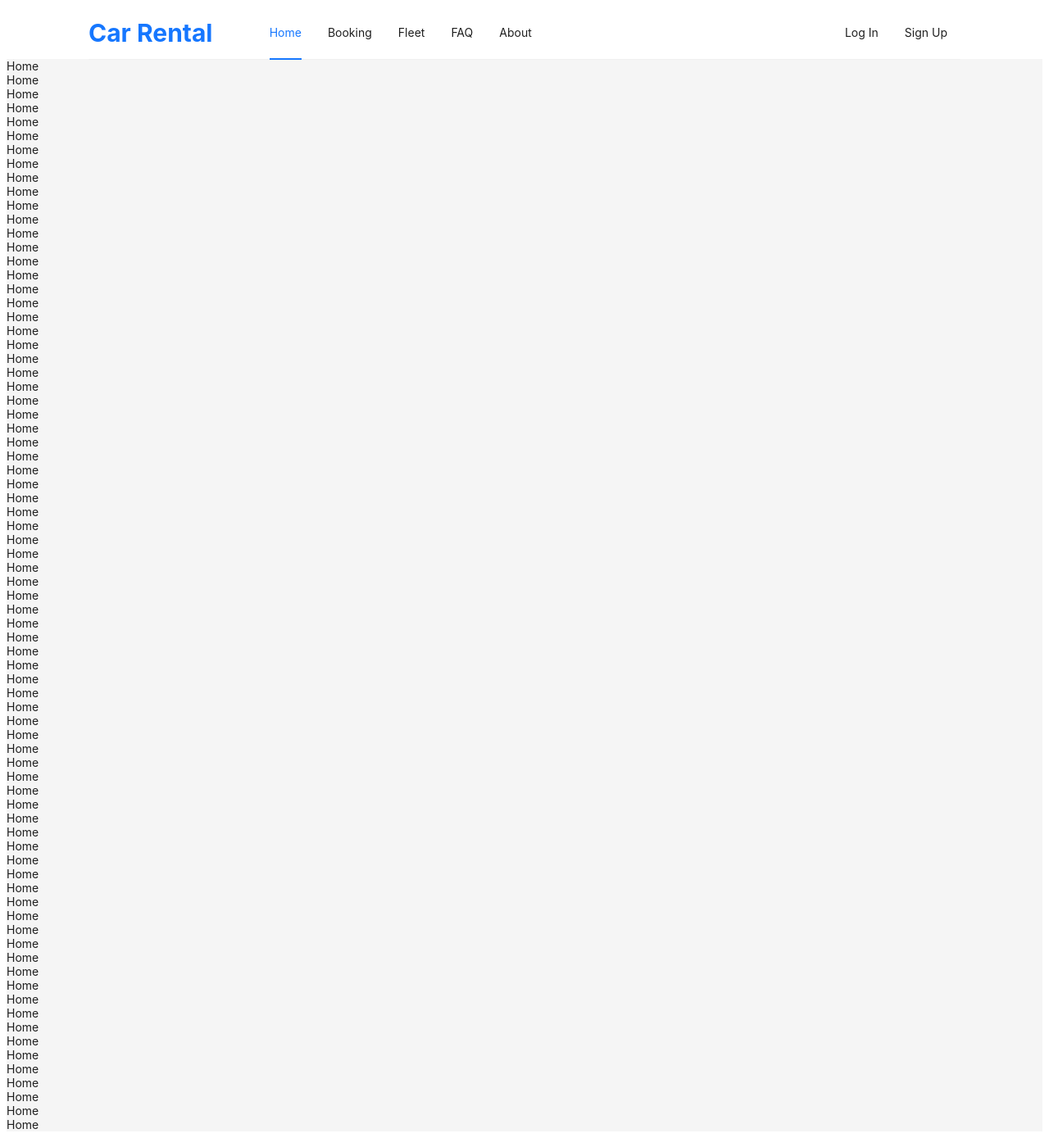
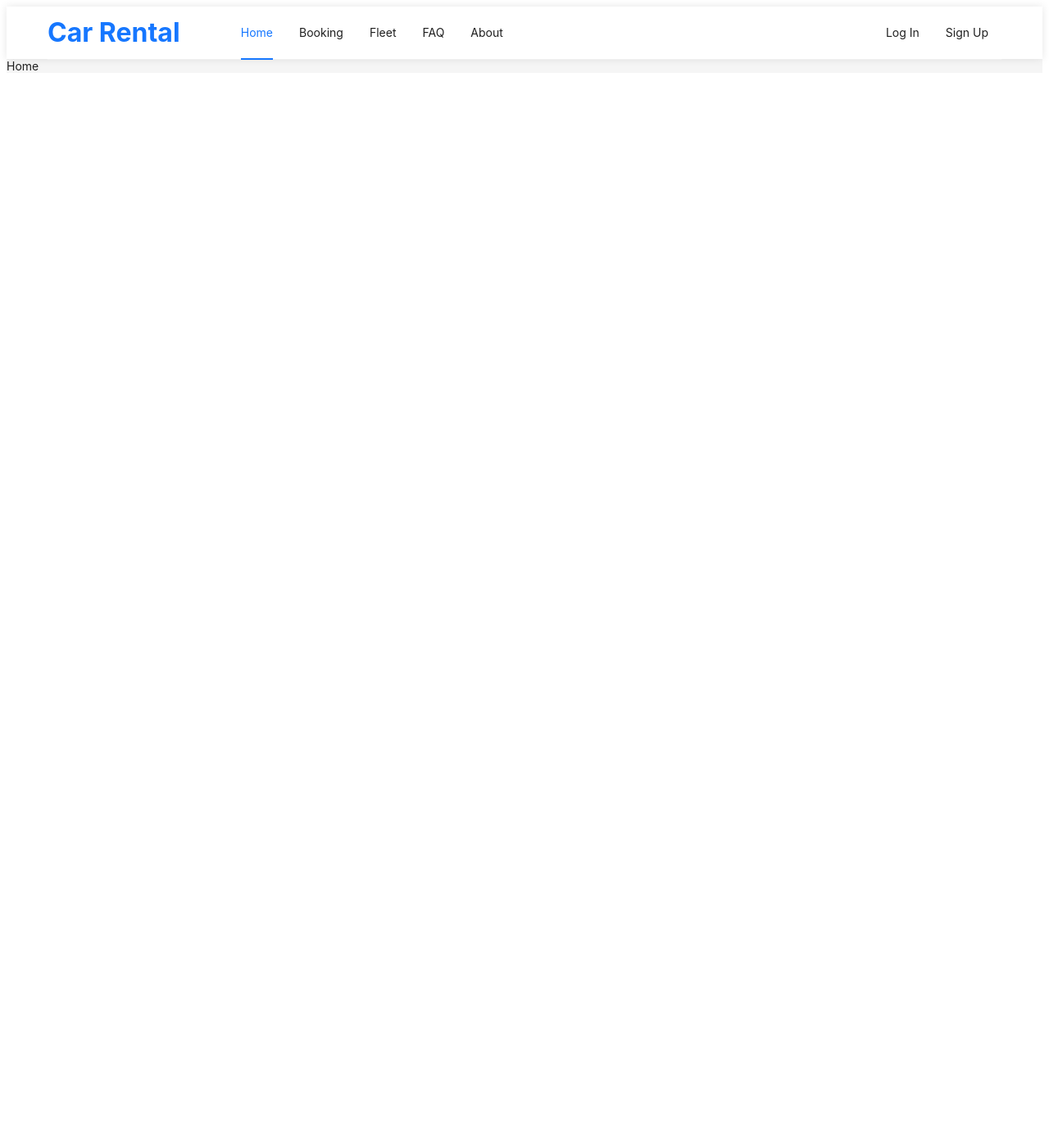
Before and after one commit to baarteek/car-rental-client, a React (Vite) app: page / in a window 1280 px wide. Shown: the whole page at 82% size. After the commit the page ends 800 px from the top, so only its background shows below. Built offline with nearby package versions, Linux system fonts and the light colour scheme.

Commit message:
add login view

```diff
--- a/src/App.css
+++ b/src/App.css
@@ -1,3 +1,20 @@
 .ant-layout-header {
   background-color: #ffffff;
+  box-shadow: 0 0 10px rgba(0, 0, 0, 0.1);
 }
+
+.mainContainer {
+  display: flex;
+  justify-content: center;
+  align-items: center;
+  height: 100vh;
+}
+
+.loginForm {
+  padding: 6% ;
+  background: #fff;
+  border: 1px solid #ccc;
+  box-shadow: 0 0 10px rgba(0, 0, 0, 0.1);
+  border-radius: 5%;
+  width: 35%;
+}
--- a/src/App.jsx
+++ b/src/App.jsx
@@ -12,9 +12,7 @@ function App() {
   return (
     <Router>
       <Layout>
-        <Header>
           <HeaderComponents />
-        </Header>
         <Content>
           <Routes>
             <Route path="/" element={<Home />} />
--- a/src/components/HeaderComponents.jsx
+++ b/src/components/HeaderComponents.jsx
@@ -49,7 +49,7 @@ const styles = {
     logo: {
         marginRight: '5%',
         fontWeight: 'bold',
-        fontSize: '30px'
+        fontSize: '32px',
     },
 }
 
--- a/src/views/Home.jsx
+++ b/src/views/Home.jsx
@@ -1,83 +1,7 @@
 const Home = () => {
     return (
         <>
-        <div style={{justifyContent: 'center', alignItems: 'center'}}>Home</div>
-        <div style={{justifyContent: 'center', alignItems: 'center'}}>Home</div>
-        <div style={{justifyContent: 'center', alignItems: 'center'}}>Home</div>
-        <div style={{justifyContent: 'center', alignItems: 'center'}}>Home</div>
-        <div style={{justifyContent: 'center', alignItems: 'center'}}>Home</div>
-        <div style={{justifyContent: 'center', alignItems: 'center'}}>Home</div>
-        <div style={{justifyContent: 'center', alignItems: 'center'}}>Home</div>
-        <div style={{justifyContent: 'center', alignItems: 'center'}}>Home</div>
-        <div style={{justifyContent: 'center', alignItems: 'center'}}>Home</div>
-        <div style={{justifyContent: 'center', alignItems: 'center'}}>Home</div>
-        <div style={{justifyContent: 'center', alignItems: 'center'}}>Home</div>
-        <div style={{justifyContent: 'center', alignItems: 'center'}}>Home</div>
-        <div style={{justifyContent: 'center', alignItems: 'center'}}>Home</div>
-        <div style={{justifyContent: 'center', alignItems: 'center'}}>Home</div>
-        <div style={{justifyContent: 'center', alignItems: 'center'}}>Home</div>
-        <div style={{justifyContent: 'center', alignItems: 'center'}}>Home</div>
-        <div style={{justifyContent: 'center', alignItems: 'center'}}>Home</div>
-        <div style={{justifyContent: 'center', alignItems: 'center'}}>Home</div>
-        <div style={{justifyContent: 'center', alignItems: 'center'}}>Home</div>
-        <div style={{justifyContent: 'center', alignItems: 'center'}}>Home</div>
-        <div style={{justifyContent: 'center', alignItems: 'center'}}>Home</div>
-        <div style={{justifyContent: 'center', alignItems: 'center'}}>Home</div>
-        <div style={{justifyContent: 'center', alignItems: 'center'}}>Home</div>
-        <div style={{justifyContent: 'center', alignItems: 'center'}}>Home</div>
-        <div style={{justifyContent: 'center', alignItems: 'center'}}>Home</div>
-        <div style={{justifyContent: 'center', alignItems: 'center'}}>Home</div>
-        <div style={{justifyContent: 'center', alignItems: 'center'}}>Home</div>
-        <div style={{justifyContent: 'center', alignItems: 'center'}}>Home</div>
-        <div style={{justifyContent: 'center', alignItems: 'center'}}>Home</div>
-        <div style={{justifyContent: 'center', alignItems: 'center'}}>Home</div>
-        <div style={{justifyContent: 'center', alignItems: 'center'}}>Home</div>
-        <div style={{justifyContent: 'center', alignItems: 'center'}}>Home</div>
-        <div style={{justifyContent: 'center', alignItems: 'center'}}>Home</div>
-        <div style={{justifyContent: 'center', alignItems: 'center'}}>Home</div>
-        <div style={{justifyContent: 'center', alignItems: 'center'}}>Home</div>
-        <div style={{justifyContent: 'center', alignItems: 'center'}}>Home</div>
-        <div style={{justifyContent: 'center', alignItems: 'center'}}>Home</div>
-        <div style={{justifyContent: 'center', alignItems: 'center'}}>Home</div>
-        <div style={{justifyContent: 'center', alignItems: 'center'}}>Home</div>
-        <div style={{justifyContent: 'center', alignItems: 'center'}}>Home</div>
-        <div style={{justifyContent: 'center', alignItems: 'center'}}>Home</div>
-        <div style={{justifyContent: 'center', alignItems: 'center'}}>Home</div>
-        <div style={{justifyContent: 'center', alignItems: 'center'}}>Home</div>
-        <div style={{justifyContent: 'center', alignItems: 'center'}}>Home</div>
-        <div style={{justifyContent: 'center', alignItems: 'center'}}>Home</div>
-        <div style={{justifyContent: 'center', alignItems: 'center'}}>Home</div>
-        <div style={{justifyContent: 'center', alignItems: 'center'}}>Home</div>
-        <div style={{justifyContent: 'center', alignItems: 'center'}}>Home</div>
-        <div style={{justifyContent: 'center', alignItems: 'center'}}>Home</div>
-        <div style={{justifyContent: 'center', alignItems: 'center'}}>Home</div>
-        <div style={{justifyContent: 'center', alignItems: 'center'}}>Home</div>
-        <div style={{justifyContent: 'center', alignItems: 'center'}}>Home</div>
-        <div style={{justifyContent: 'center', alignItems: 'center'}}>Home</div>
-        <div style={{justifyContent: 'center', alignItems: 'center'}}>Home</div>
-        <div style={{justifyContent: 'center', alignItems: 'center'}}>Home</div>
-        <div style={{justifyContent: 'center', alignItems: 'center'}}>Home</div>
-        <div style={{justifyContent: 'center', alignItems: 'center'}}>Home</div>
-        <div style={{justifyContent: 'center', alignItems: 'center'}}>Home</div>
-        <div style={{justifyContent: 'center', alignItems: 'center'}}>Home</div>
-        <div style={{justifyContent: 'center', alignItems: 'center'}}>Home</div>
-        <div style={{justifyContent: 'center', alignItems: 'center'}}>Home</div>
-        <div style={{justifyContent: 'center', alignItems: 'center'}}>Home</div>
-        <div style={{justifyContent: 'center', alignItems: 'center'}}>Home</div>
-        <div style={{justifyContent: 'center', alignItems: 'center'}}>Home</div>
-        <div style={{justifyContent: 'center', alignItems: 'center'}}>Home</div>
-        <div style={{justifyContent: 'center', alignItems: 'center'}}>Home</div>
-        <div style={{justifyContent: 'center', alignItems: 'center'}}>Home</div>
-        <div style={{justifyContent: 'center', alignItems: 'center'}}>Home</div>
-        <div style={{justifyContent: 'center', alignItems: 'center'}}>Home</div>
-        <div style={{justifyContent: 'center', alignItems: 'center'}}>Home</div>
-        <div style={{justifyContent: 'center', alignItems: 'center'}}>Home</div>
-        <div style={{justifyContent: 'center', alignItems: 'center'}}>Home</div>
-        <div style={{justifyContent: 'center', alignItems: 'center'}}>Home</div>
-        <div style={{justifyContent: 'center', alignItems: 'center'}}>Home</div>
-        <div style={{justifyContent: 'center', alignItems: 'center'}}>Home</div>
-        <div style={{justifyContent: 'center', alignItems: 'center'}}>Home</div>
-        <div style={{justifyContent: 'center', alignItems: 'center'}}>Home</div>
+            <div>Home</div>
         </>
     )
 };
--- a/src/views/Login.jsx
+++ b/src/views/Login.jsx
@@ -1,6 +1,44 @@
+import { Button, Checkbox, Divider, Form, Input } from "antd";
+import { Link } from "react-router-dom";
+
 const Login = () => {
+    const onFinish = (values) => {
+        console.log('Received values of form: ', values);
+      };
+
+      const onFinishFailed = (errorInfo) => {
+        console.log('Failed:', errorInfo);
+      };
+
     return (
-        <div style={{justifyContent: 'center', alignItems: 'center'}}>Login</div>
+        <div className="mainContainer">
+            <Form
+                name="login"
+                className="loginForm"
+                initialValues={{remember: true}}
+                onFinish={onFinish}
+                onFinishFailed={onFinishFailed}
+                >
+                <div style={{fontSize: '42px', fontWeight: 'bold', textAlign: 'center', color: '#1890ff', marginBottom: '5%'}}>Log In</div>
+                <Divider />
+                <div>E-mail</div>
+                <Form.Item name="email" rules={[{required: true, message: 'Please input your E-mail'}]}  >
+                    <Input placeholder="user@email.com"/>
+                </Form.Item>
+                <div>Password</div>
+                <Form.Item name="password" rules={[{required: true, message: 'Please input your password'}]} >
+                    <Input.Password placeholder="********" />
+                </Form.Item>
+                <Form.Item name="remember" valuePropName="checked" noStyle>
+                    <Checkbox style={{marginTop: '1%'}}>Remember me</Checkbox>
+                </Form.Item>
+                <Form.Item>
+                    <Button type="primary" htmlType="submit" className="login-form-button" style={{width: '100%', marginTop: '8%', fontWeight: 'bold', fontSize: '15px'}}>
+                        Log in
+                    </Button>
+                </Form.Item>
+            </Form>
+        </div>
     )
 };
 
```
